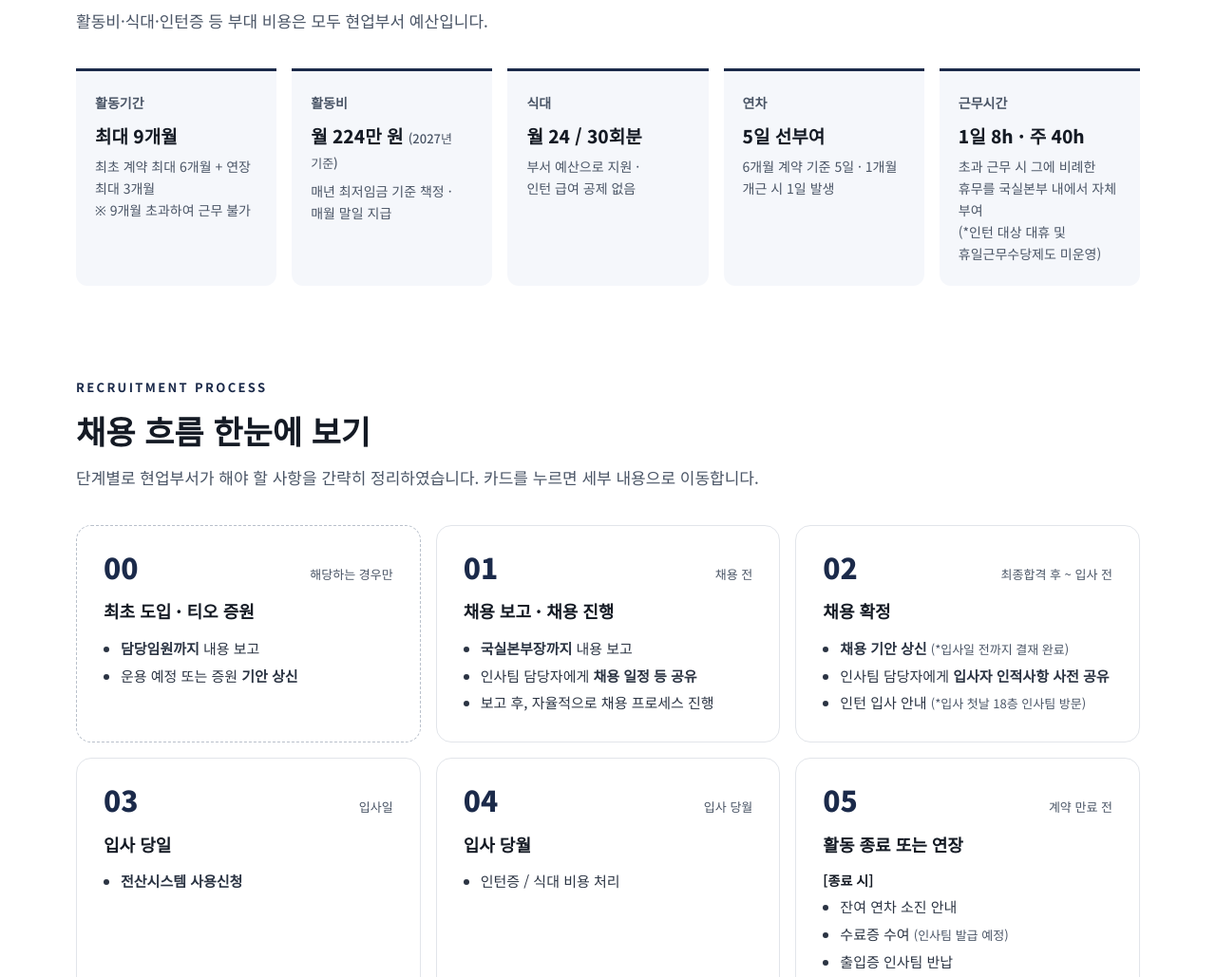
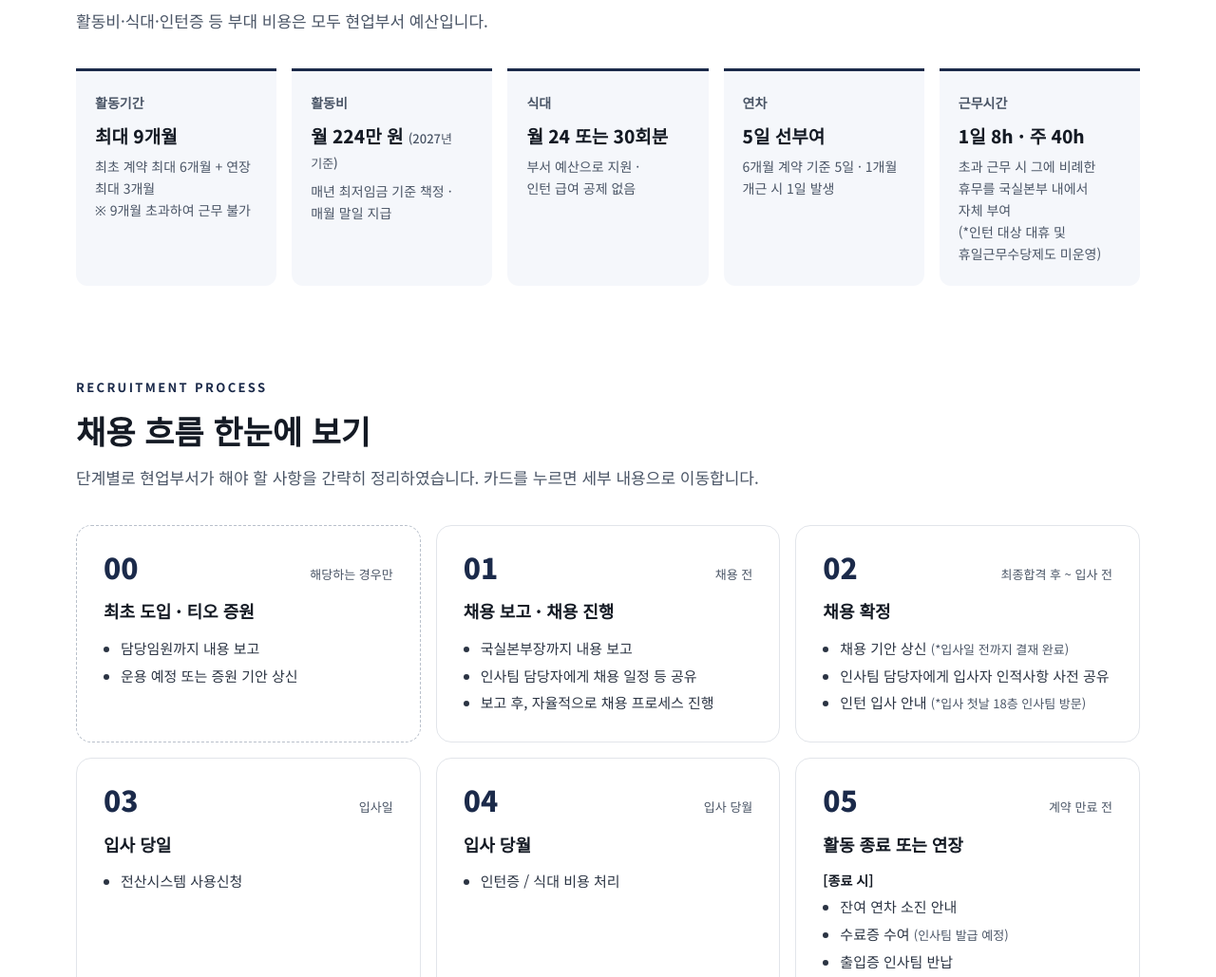
Before and after one commit to yoonjy0314/intern_program_guide, a plain HTML site: page index.html in a window 1280 px wide. Shown: the part 900-1929 px from the top of the page at 95% size. Drawn offline with Linux system fonts and the light colour scheme.

Commit message:
Update benefits wording, flow cards and contact text
Co-Authored-By: Claude Opus 5.5 <noreply@anthropic.com>
Claude-Session: https://claude.ai/code/session_018uG6FXB8qC1NgHF7pJU3sp

```diff
--- a/index.html
+++ b/index.html
@@ -80,7 +80,7 @@ html{scroll-behavior:smooth}
       </div>
       <div style="border-top: 3px solid #1B2A4A; background: #F5F7FB; border-radius: 0 0 12px 12px; padding: 22px 20px">
         <p style="margin: 0 0 10px; font-size: 14px; color: #4A5566; font-weight: 700">식대</p>
-        <p style="margin: 0 0 8px; font-size: 19px; font-weight: 800; line-height: 1.35">월 24 / 30회분</p>
+        <p style="margin: 0 0 8px; font-size: 19px; font-weight: 800; line-height: 1.35">월 24 또는 30회분</p>
         <p style="margin: 0; font-size: 14px; color: #4A5566">부서 예산으로 지원 · <br>인턴 급여 공제 없음</p>
       </div>
       <div style="border-top: 3px solid #1B2A4A; background: #F5F7FB; border-radius: 0 0 12px 12px; padding: 22px 20px">
@@ -91,7 +91,7 @@ html{scroll-behavior:smooth}
       <div style="border-top: 3px solid #1B2A4A; background: #F5F7FB; border-radius: 0 0 12px 12px; padding: 22px 20px">
         <p style="margin: 0 0 10px; font-size: 14px; color: #4A5566; font-weight: 700">근무시간</p>
         <p style="margin: 0 0 8px; font-size: 19px; font-weight: 800; line-height: 1.35">1일 8h · 주 40h</p>
-        <p style="margin: 0; font-size: 14px; color: #4A5566">초과 근무 시 그에 비례한 휴무를 국실본부 내에서 자체 부여<br>(*인턴 대상 대휴 및 휴일근무수당제도 미운영)</p>
+        <p style="margin: 0; font-size: 14px; color: #4A5566">초과 근무 시 그에 비례한 휴무를 국실본부 내에서<br>자체 부여<br>(*인턴 대상 대휴 및 휴일근무수당제도 미운영)</p>
       </div>
     </div>
   </div>
@@ -108,16 +108,16 @@ html{scroll-behavior:smooth}
         <div style="display: flex; justify-content: space-between; align-items: baseline; gap: 12px; margin-bottom: 14px"><span style="font-size: 30px; font-weight: 900; color: #1B2A4A; line-height: 1">00</span><span style="font-size: 13px; color: #4A5566">해당하는 경우만</span></div>
         <p style="margin: 0 0 12px; font-size: 18px; font-weight: 800">최초 도입 · 티오 증원</p>
         <ul style="margin: 0; padding-left: 18px; font-size: 15px; display: flex; flex-direction: column; gap: 4px; color: #2B3443">
-          <li><strong>담당임원까지</strong> 내용 보고</li>
-          <li>운용 예정 또는 증원 <strong>기안 상신</strong></li>
+          <li>담당임원까지 내용 보고</li>
+          <li>운용 예정 또는 증원 기안 상신</li>
         </ul>
       </a>
       <a href="#step1" style="display: block; text-decoration: none; color: #141A24; border: 1px solid #E2E5EA; border-radius: 16px; padding: 28px">
         <div style="display: flex; justify-content: space-between; align-items: baseline; gap: 12px; margin-bottom: 14px"><span style="font-size: 30px; font-weight: 900; color: #1B2A4A; line-height: 1">01</span><span style="font-size: 13px; color: #4A5566">채용 전</span></div>
         <p style="margin: 0 0 12px; font-size: 18px; font-weight: 800">채용 보고 · 채용 진행</p>
         <ul style="margin: 0; padding-left: 18px; font-size: 15px; display: flex; flex-direction: column; gap: 4px; color: #2B3443">
-          <li><strong>국실본부장까지</strong> 내용 보고</li>
-          <li>인사팀 담당자에게 <strong>채용 일정 등 공유</strong></li>
+          <li>국실본부장까지 내용 보고</li>
+          <li>인사팀 담당자에게 채용 일정 등 공유</li>
           <li>보고 후, 자율적으로 채용 프로세스 진행</li>
         </ul>
       </a>
@@ -125,8 +125,8 @@ html{scroll-behavior:smooth}
         <div style="display: flex; justify-content: space-between; align-items: baseline; gap: 12px; margin-bottom: 14px"><span style="font-size: 30px; font-weight: 900; color: #1B2A4A; line-height: 1">02</span><span style="font-size: 13px; color: #4A5566">최종합격 후 ~ 입사 전</span></div>
         <p style="margin: 0 0 12px; font-size: 18px; font-weight: 800">채용 확정</p>
         <ul style="margin: 0; padding-left: 18px; font-size: 15px; display: flex; flex-direction: column; gap: 4px; color: #2B3443">
-          <li><strong>채용 기안 상신</strong> <span style="font-size: 13px; color: #4A5566">(*입사일 전까지 결재 완료)</span></li>
-          <li>인사팀 담당자에게 <strong>입사자 인적사항 사전 공유</strong></li>
+          <li>채용 기안 상신 <span style="font-size: 13px; color: #4A5566">(*입사일 전까지 결재 완료)</span></li>
+          <li>인사팀 담당자에게 입사자 인적사항 사전 공유</li>
           <li>인턴 입사 안내 <span style="font-size: 13px; color: #4A5566">(*입사 첫날 18층 인사팀 방문)</span></li>
         </ul>
       </a>
@@ -134,7 +134,7 @@ html{scroll-behavior:smooth}
         <div style="display: flex; justify-content: space-between; align-items: baseline; gap: 12px; margin-bottom: 14px"><span style="font-size: 30px; font-weight: 900; color: #1B2A4A; line-height: 1">03</span><span style="font-size: 13px; color: #4A5566">입사일</span></div>
         <p style="margin: 0 0 12px; font-size: 18px; font-weight: 800">입사 당일</p>
         <ul style="margin: 0; padding-left: 18px; font-size: 15px; display: flex; flex-direction: column; gap: 4px; color: #2B3443">
-          <li><strong>전산시스템 사용신청</strong></li>
+          <li>전산시스템 사용신청</li>
         </ul>
       </a>
       <a href="#step4" style="display: block; text-decoration: none; color: #141A24; border: 1px solid #E2E5EA; border-radius: 16px; padding: 28px">
@@ -398,7 +398,7 @@ html{scroll-behavior:smooth}
 <footer id="contact" style="margin-top: 96px; background: #1B2A4A; color: #FFFFFF; padding: 64px 24px">
   <div style="max-width: 1120px; margin: 0 auto; display: flex; flex-wrap: wrap; gap: 32px; justify-content: space-between; align-items: flex-end">
     <div>
-      <p style="margin: 0 0 12px; font-size: 13px; font-weight: 700; letter-spacing: 0.18em; color: #C9D3E6">CONTACT</p><p style="margin: 0; font-size: 28px; font-weight: 800; line-height: 1.4">궁금한 점은 언제든<br>문의 주세요.</p>
+      <p style="margin: 0 0 12px; font-size: 13px; font-weight: 700; letter-spacing: 0.18em; color: #C9D3E6">CONTACT</p><p style="margin: 0; font-size: 28px; font-weight: 800; line-height: 1.4">궁금한 사항은 편히<br>문의 주시기 바랍니다.</p>
 
     </div>
     <div style="font-size: 16px; line-height: 1.9; color: #E6EAF2">
```
